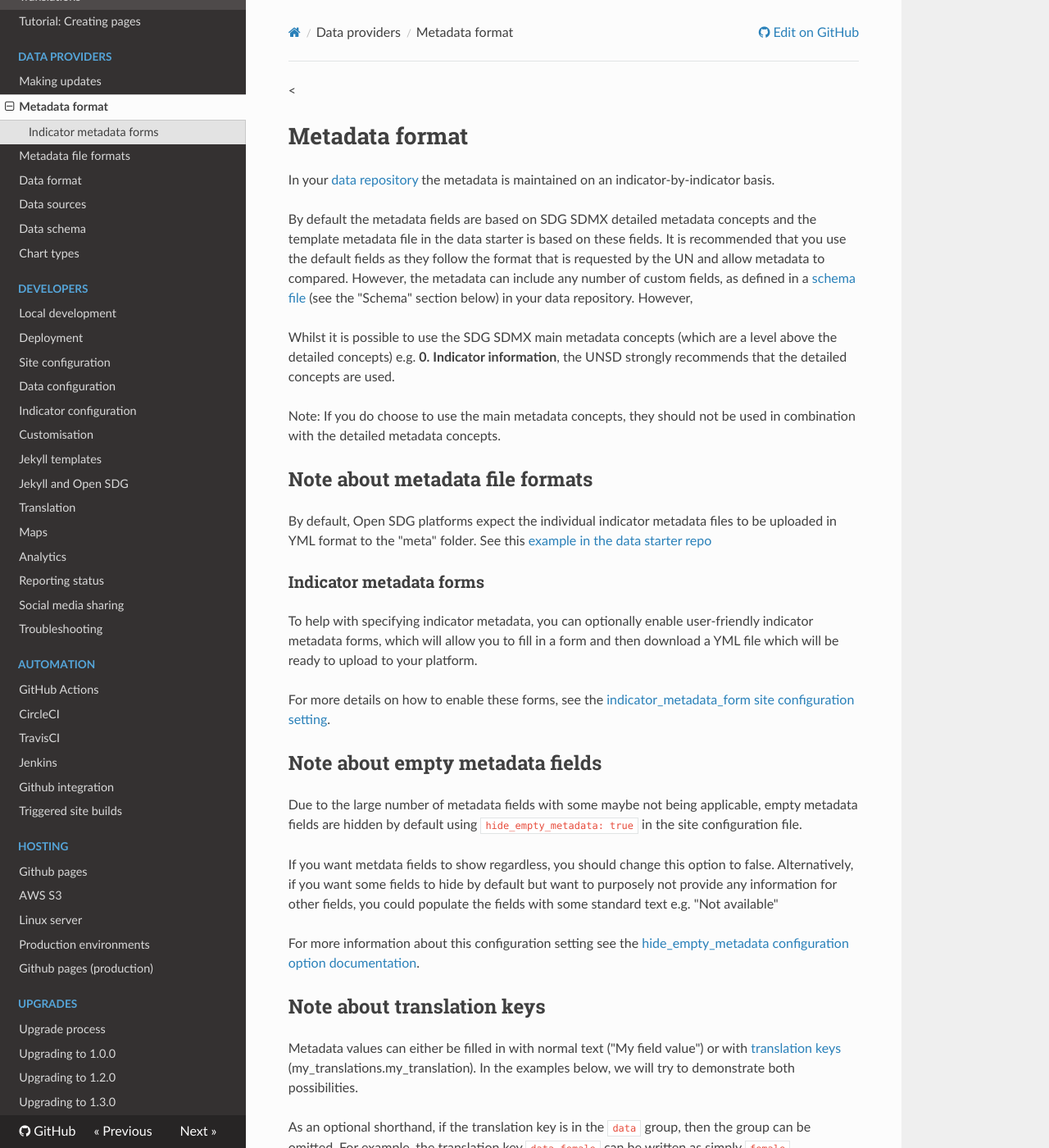
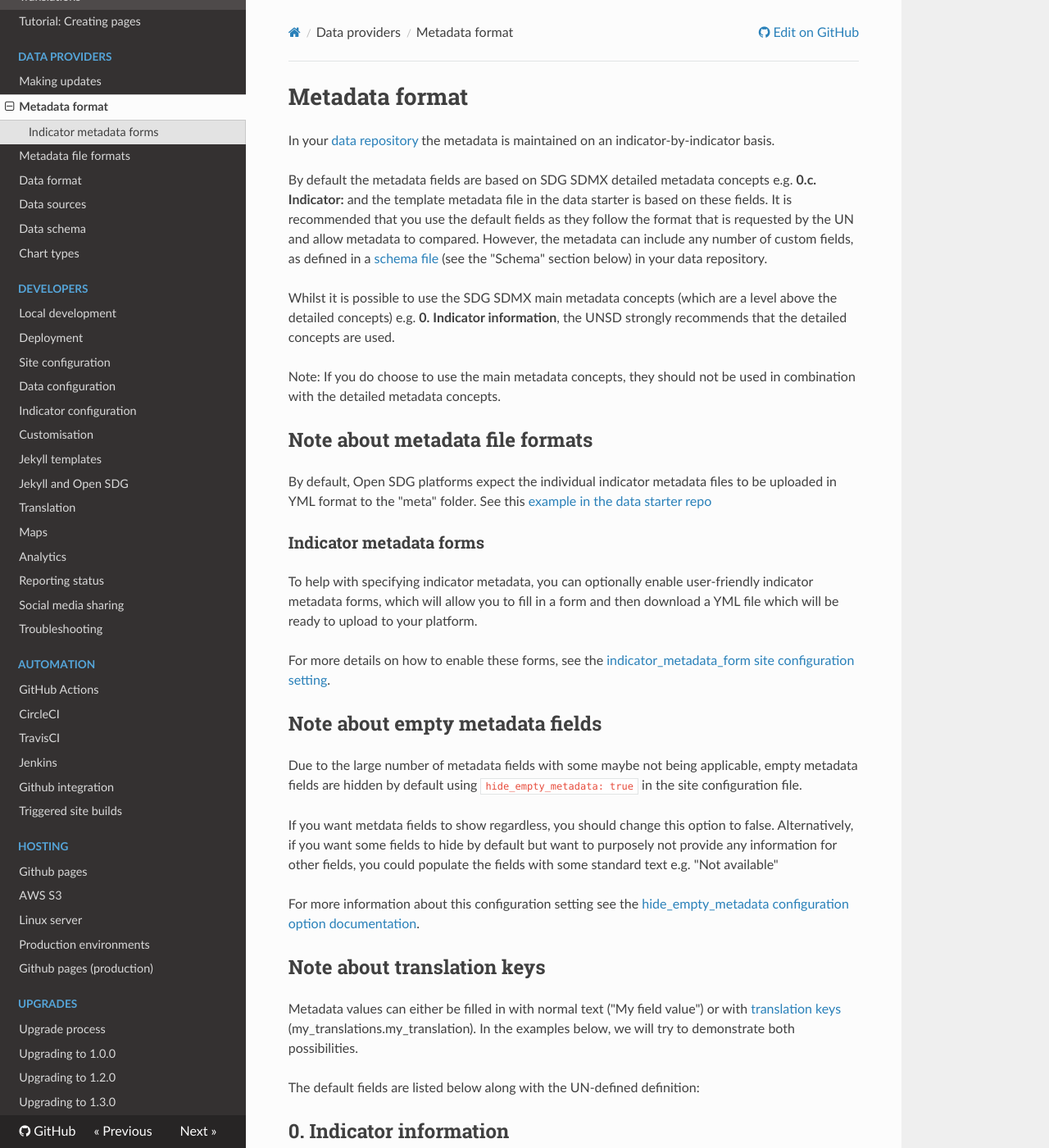
Before and after one commit to open-sdg/open-sdg, an MkDocs documentation site: the page built from docs/metadata-format.md, in a window 1280 px wide and 1400 px high. Shown: the whole window at 82% size. Built offline with MkDocs 1.6.1, drawn with Linux system fonts in a browser that asks for light colours; nearby versions of some CDN libraries; old or Windows-style settings are respelled for this version of MkDocs; some of the changed text lies outside the part shown.

Commit message:
Implementing feedback

```diff
--- a/docs/metadata-format.md
+++ b/docs/metadata-format.md
@@ -1,8 +1,8 @@
-<<h1>Metadata format</h1>
+<h1>Metadata format</h1>
 
 In your [data repository](glossary.md#data-repository) the metadata is maintained on an indicator-by-indicator basis.
 
-By default the metadata fields are based on SDG SDMX detailed metadata concepts and the template metadata file in the data starter is based on these fields. It is recommended that you use the default fields as they follow the format that is requested by the UN and allow metadata to compared. However, the metadata can include any number of custom fields, as defined in a [schema file](https://github.com/open-sdg/open-sdg-data-starter/blob/develop/metadata_schema.yml) (see the "Schema" section below) in your data repository. However,
+By default the metadata fields are based on SDG SDMX detailed metadata concepts e.g. **0.c. Indicator:** and the template metadata file in the data starter is based on these fields. It is recommended that you use the default fields as they follow the format that is requested by the UN and allow metadata to compared. However, the metadata can include any number of custom fields, as defined in a [schema file](https://github.com/open-sdg/open-sdg-data-starter/blob/develop/metadata_schema.yml) (see the "Schema" section below) in your data repository.
 
 Whilst it is possible to use the SDG SDMX main metadata concepts (which are a level above the detailed concepts) e.g. **0. Indicator information**, the UNSD strongly recommends that the detailed concepts are used.
 
@@ -24,13 +24,11 @@ Due to the large number of metadata fields with some maybe not being applicable,
 
 If you want metdata fields to show regardless, you should change this option to false. Alternatively, if you want some fields to hide by default but want to purposely not provide any information for other fields, you could populate the fields with some standard text e.g. "Not available"
 
-For more information about this configuration setting see the [hide_empty_metadata configuration option documentation](https://open-sdg.readthedocs.io/en/latest/configuration/#hide_empty_metadata).
+For more information about this configuration setting see the [hide_empty_metadata configuration option documentation](configuration.md#hide_empty_metadata).
 
 ## Note about translation keys
 
 Metadata values can either be filled in with normal text ("My field value") or with [translation keys](glossary.md#translation-keys) (my_translations.my_translation). In the examples below, we will try to demonstrate both possibilities.
-
-As an optional shorthand, if the translation key is in the `data` group, then the group can be omitted. For example, the translation key `data.female` can be written as simply `female`.
 
 The default fields are listed below along with the UN-defined definition:
 
```
